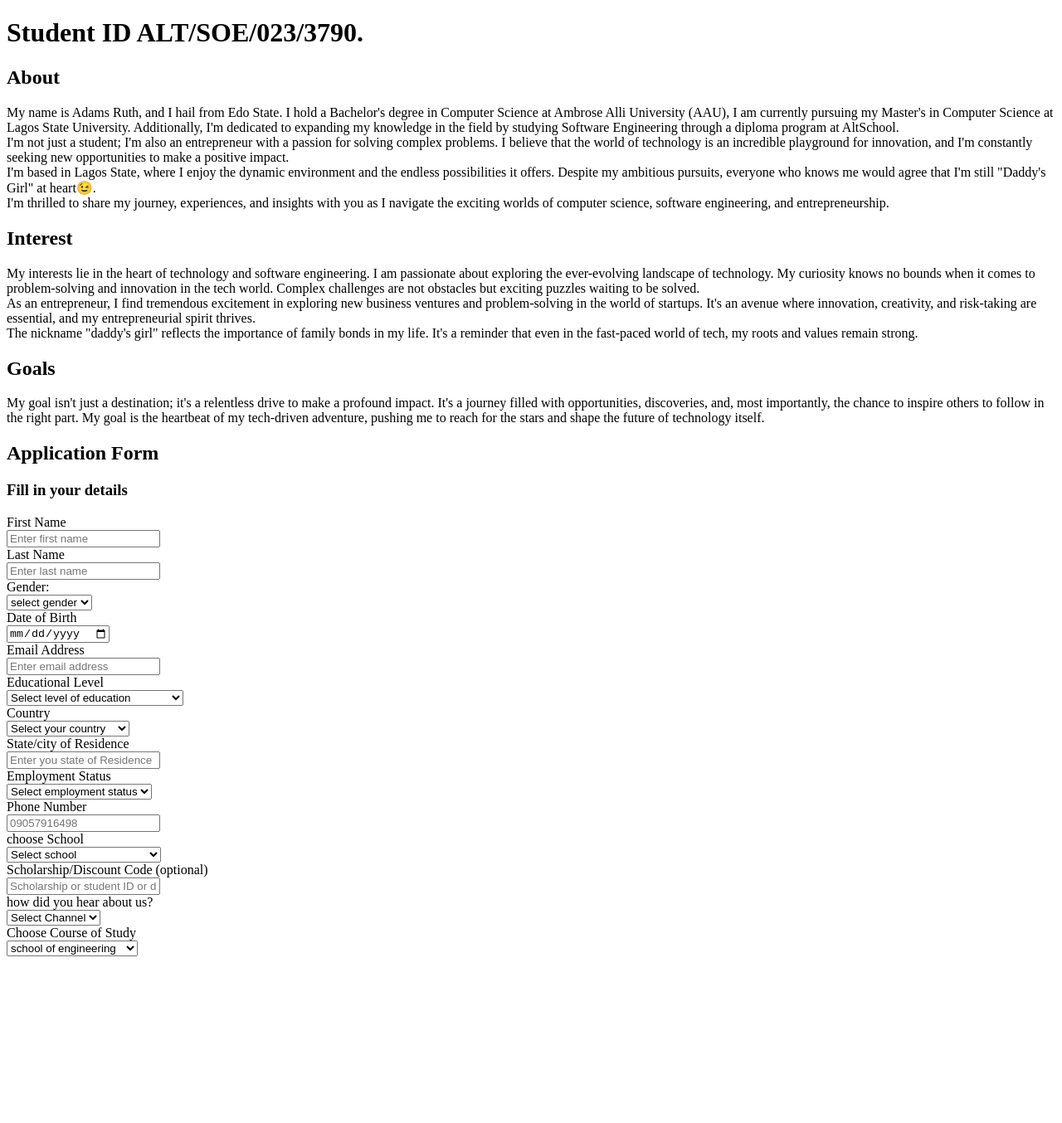
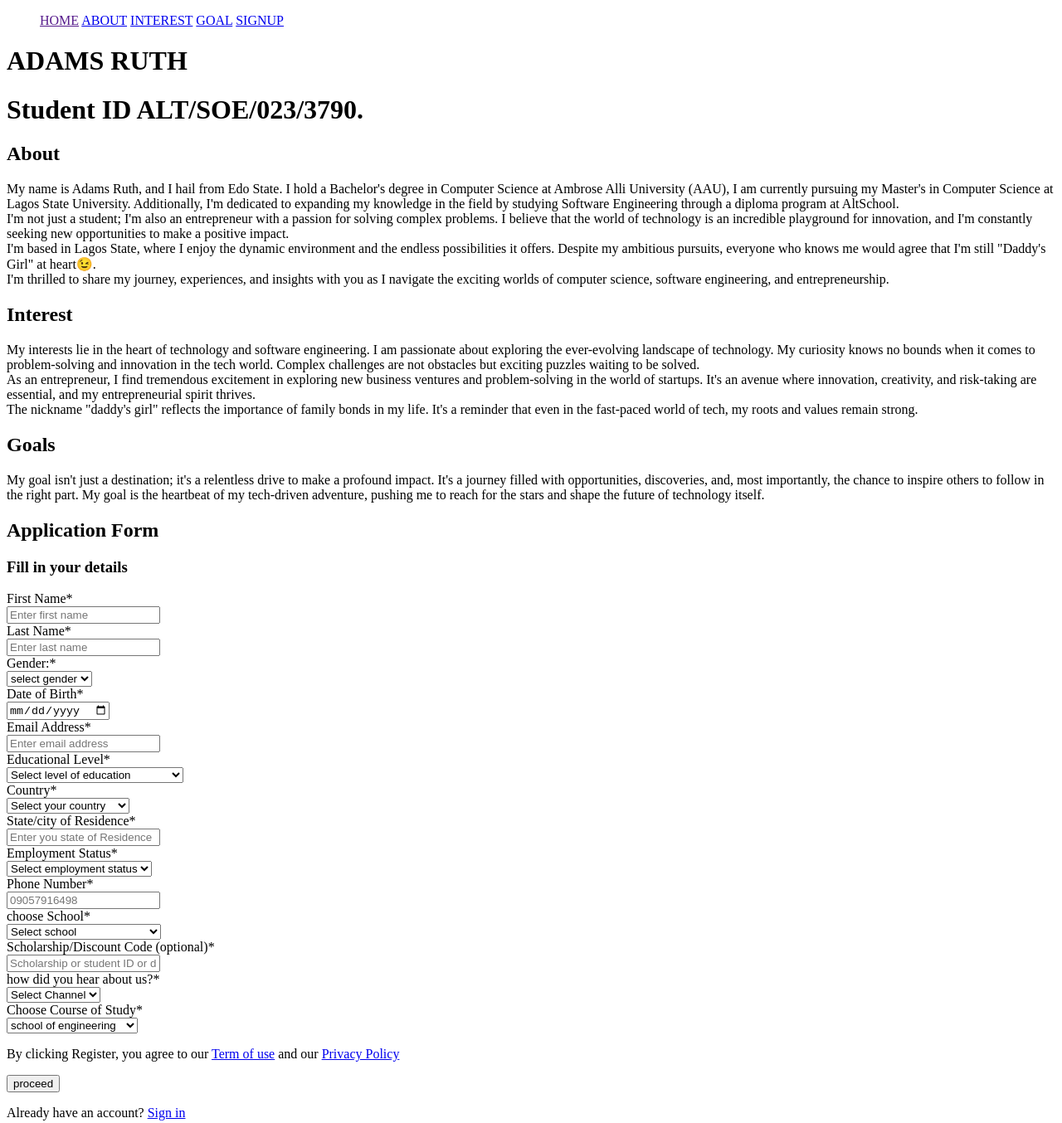
Before and after one commit to AdamsRuth1/atschool-assignment1, a plain HTML site: page index.html in a window 1280 px wide. Shown: the whole page at 83% size. Before the commit the page ends 1161 px from the top, so only its background shows below. Drawn offline with Linux system fonts and the light colour scheme.

Commit message:
Update index.html

```diff
--- a/index.html
+++ b/index.html
@@ -4,17 +4,28 @@
 <head>
     <meta charset="UTF-8">
     <meta name="viewport" content="width=device-width, initial-scale=1.0">
-    <title>First Assignment</title>
+    <title>Document</title>
 
 
 </head>
 
 <body>
-    <header><H1>Student ID ALT/SOE/023/3790.</H1>
+    <NAV>
+        <ul>
+        <a href="">HOME</a>
+              <a href="#about">ABOUT</a>
+              <a href="#interest">INTEREST</a>
+              <a href="#goal">GOAL</a>
+              <a href="#signup">SIGNUP</a>
+        </ul>
+    </NAV>
+    <header>
+        <h1>ADAMS RUTH </h1>
+        <H1>Student ID ALT/SOE/023/3790.</H1>
     </header>
 
 
-    <section>
+    <section id="about">
         <h1>About</h1>
         <p>My name is Adams Ruth, and I hail from Edo State. I hold a Bachelor's degree in Computer Science at
             Ambrose Alli University (AAU), I am currently pursuing my Master's in Computer Science at Lagos
@@ -33,7 +44,7 @@
             worlds of computer science, software engineering, and entrepreneurship.
         </p>
     </section>
-    <section>
+    <section id="interest">
         <h1>Interest</h1>
         <p>
             My interests lie in the heart of technology and software engineering. I am passionate about
@@ -49,7 +60,7 @@
             even in the fast-paced world of tech, my roots and values remain strong.
         </p>
     </section>
-    <section >
+    <section id="goal" >
         <h1>Goals</h1>
         <p>My goal isn't just a destination; it's a relentless drive to make a profound impact. It's a journey
             filled with opportunities, discoveries, and, most importantly, the chance to inspire others to
@@ -57,17 +68,17 @@
             for the stars and shape the future of technology itself.
         </p>
     </section>
-    <section >
+    <section  id="signup">
         <h2>Application Form</h2>
         <h3>Fill in your details</h3>
         <form>
             <div class="form-row">
                 <div class="labelinput-div">
-                    <label class="label" for="FirstName">First Name</label> <br>
+                    <label class="label" for="FirstName">First Name*</label> <br>
                     <input class="input-div" type="text" placeholder="Enter first name">
                 </div>
                 <div class="sec-two" >
-                    <label class="label" for="LastName">Last Name</label> <br>
+                    <label class="label" for="LastName">Last Name*</label> <br>
                     <input class="input-div" type="text" placeholder="Enter last name">
                 </div>
             </div>
@@ -75,7 +86,7 @@
 
             <div class="form-row">
                 <div class="labelinput-div">
-                    <labe class="label" l>Gender:</label>
+                    <labe class="label" l>Gender:*</label>
                     <br>
                     <select class="input-div" id="Gender" name="gender">
                         <option value="" disabled selected> select gender</option>
@@ -84,7 +95,7 @@
                     </select>
                 </div>
                 <div class="sec-two">
-                    <label class="label"  for="dob">Date of Birth</label>
+                    <label class="label"  for="dob">Date of Birth*</label>
                     <br>
                     <input  class="input-div"type="date" id="dob" name="dob">
                 </div>
@@ -92,12 +103,12 @@
 
             <div class="form-row">
                 <div class="labelinput-div">
-                    <label class="label" >Email Address</label>
+                    <label class="label" >Email Address*</label>
                     <br>
                     <input class="input-div" type="text" placeholder="Enter email address">
                 </div>
                 <div class="sec-two">
-                    <label class="label"  for="education">Educational Level</label>
+                    <label class="label"  for="education">Educational Level*</label>
                     <br>
                     <select class="input-div" id="education" name="education">
                         <option value="" disabled selected>Select level of education</option>
@@ -114,7 +125,7 @@
 
             <div class="form-row">
                 <div class="labelinput-div">
-                    <label class="label"  for="country">Country</label>
+                    <label class="label"  for="country">Country*</label>
                     <br>
                     <select class="input-div" id="Country" name="country">
                         <option value="">Select your country</option>
@@ -143,7 +154,7 @@
                     </select>
                 </div>
                 <div class="sec-two">
-                    <label class="label" >State/city of Residence</label>
+                    <label class="label" >State/city of Residence*</label>
                     <br>
                     <input class="input-div" type="text" placeholder="Enter you state of Residence">
                 </div>
@@ -153,7 +164,7 @@
 
             <div class="form-row">
                 <div class="labelinput-div">
-                    <label class="label"  for="Employment Status"> Employment Status</label>
+                    <label class="label"  for="Employment Status"> Employment Status*</label>
                     <br>
                     <select class="input-div" id="Employment" name="Employment">
                         <option value="" disabled selected>Select employment status</option>
@@ -163,14 +174,14 @@
                     </select>
                 </div>
                 <div class="sec-two">
-                    <label class="label" >Phone Number</label>
+                    <label class="label" >Phone Number*</label>
                     <br>
                     <input class="input-div" type="text" placeholder="09057916498">
                 </div>
             </div>
             <div class="form-row">
                 <div class="labelinput-div">
-                    <label class="label" >choose School</label>
+                    <label class="label" >choose School*</label>
                     <br>
                     <select class="input-div" id="school" name="school">
                         <option value="" disabled selected>Select school</option>
@@ -181,14 +192,14 @@
                 </div>
 
                 <div class="sec-two">
-                    <label class="label"  for="Scholarship">Scholarship/Discount Code (optional)</label>
+                    <label class="label"  for="Scholarship">Scholarship/Discount Code (optional)*</label>
                     <br>
                     <input class="input-div" type="text" placeholder="Scholarship or student ID or discount code">
                 </div>
             </div>
             <div class="form-row">
                 <div class="labelinput-div">
-                    <label class="label"  for="School">how did you hear about us?</label>
+                    <label class="label"  for="School">how did you hear about us?*</label>
                     <br>
                     <select class="input-div" id="school" name="school">
                         <option value="" disabled selected>Select Channel</option>
@@ -197,14 +208,24 @@
                     </select>
                 </div>
                 <div class="sec-two">
-                    <label class="label" >Choose Course of Study</label>
+                    <label class="label" >Choose Course of Study*</label>
                     <br>
                     <select class="input-div" id="" name="course of study">
                         <option value="">school of engineering</option>
                         <option value="">school of datat science</option>
+                </div><div class="sec-two">
+                    <label class="label" >Choose Course of Study*</label>
+                    <br>
+                    <select class="input-div" id="" name="course of study">
                 </div>
             </div>
+            <div>
+                <p>By clicking Register, you agree to our <a href="#">Term of use</a> and our <a href="#">Privacy Policy</a></p>
+              </div>
+              <button>proceed</button>
+              <p>Already have an account? <a href="https://portal.altschoolafrica.com/">Sign in</a></p>
         </form>
+
     </section>
 </body>
 </html>
```
